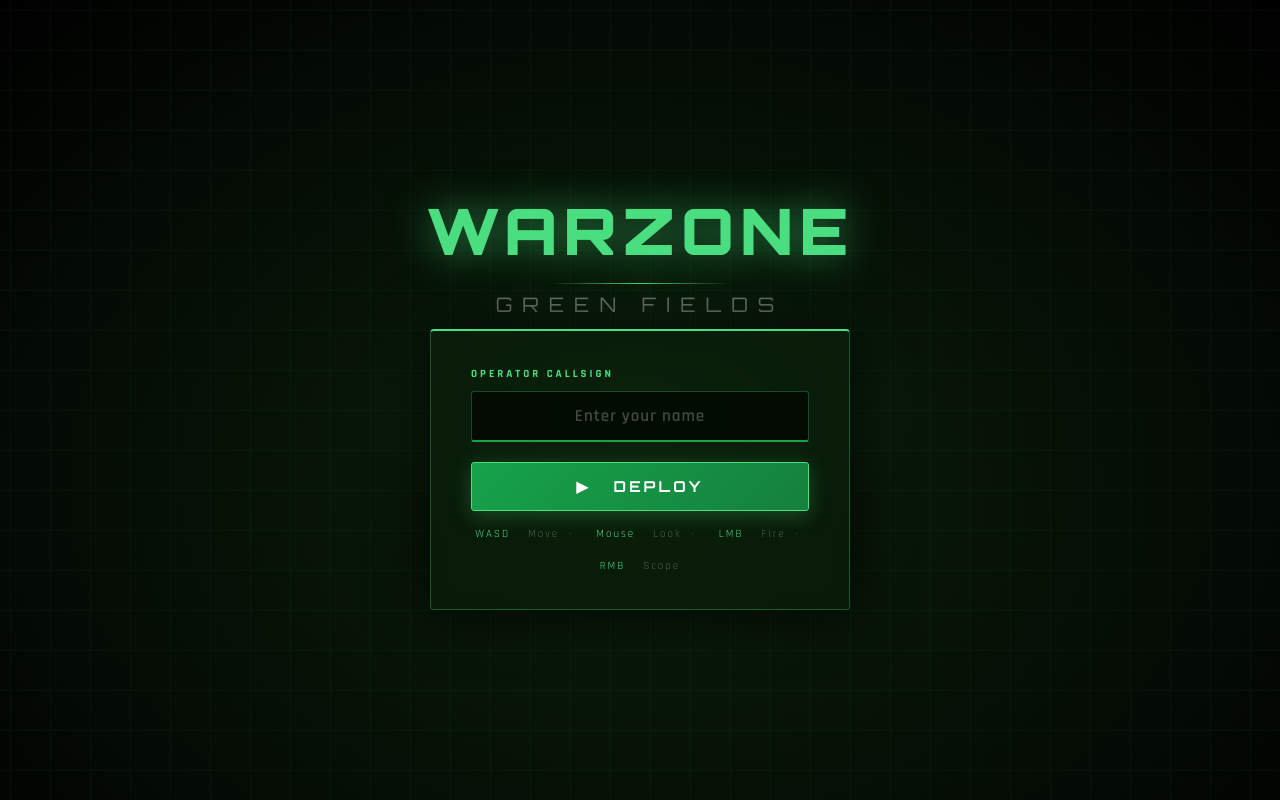
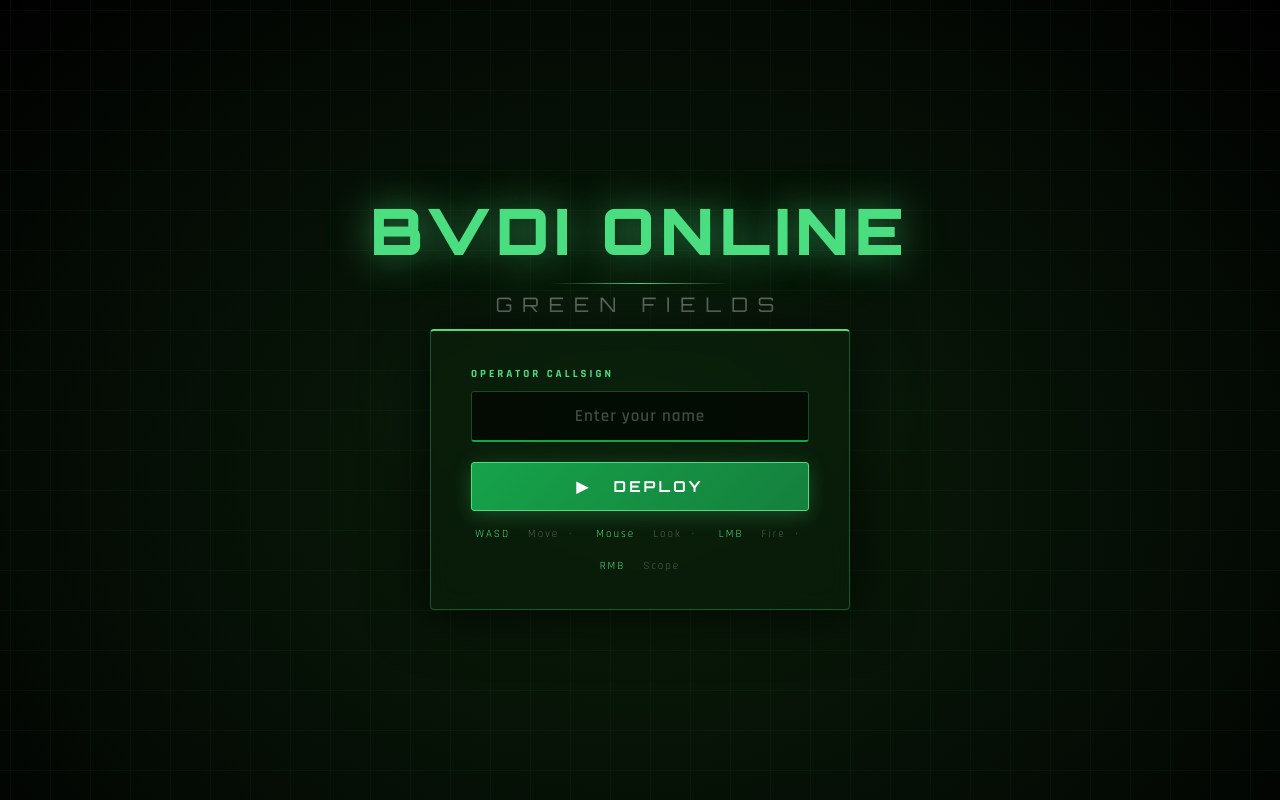
Before and after one commit to yuptrex/Warzone, a plain HTML site: page index.html in a window 1280 px wide. Drawn offline with nearby package versions, Linux system fonts and the light colour scheme.

Commit message:
Update index.html

```diff
--- a/index.html
+++ b/index.html
@@ -531,7 +531,7 @@
     <div class="start-bg-grid"></div>
     <div class="start-glow"></div>
     <div class="game-title">
-        <span class="main-word">WARZONE</span>
+        <span class="main-word">BVDI Online</span>
         <span class="divider"></span>
         <span class="sub-word">Green Fields</span>
     </div>
```
